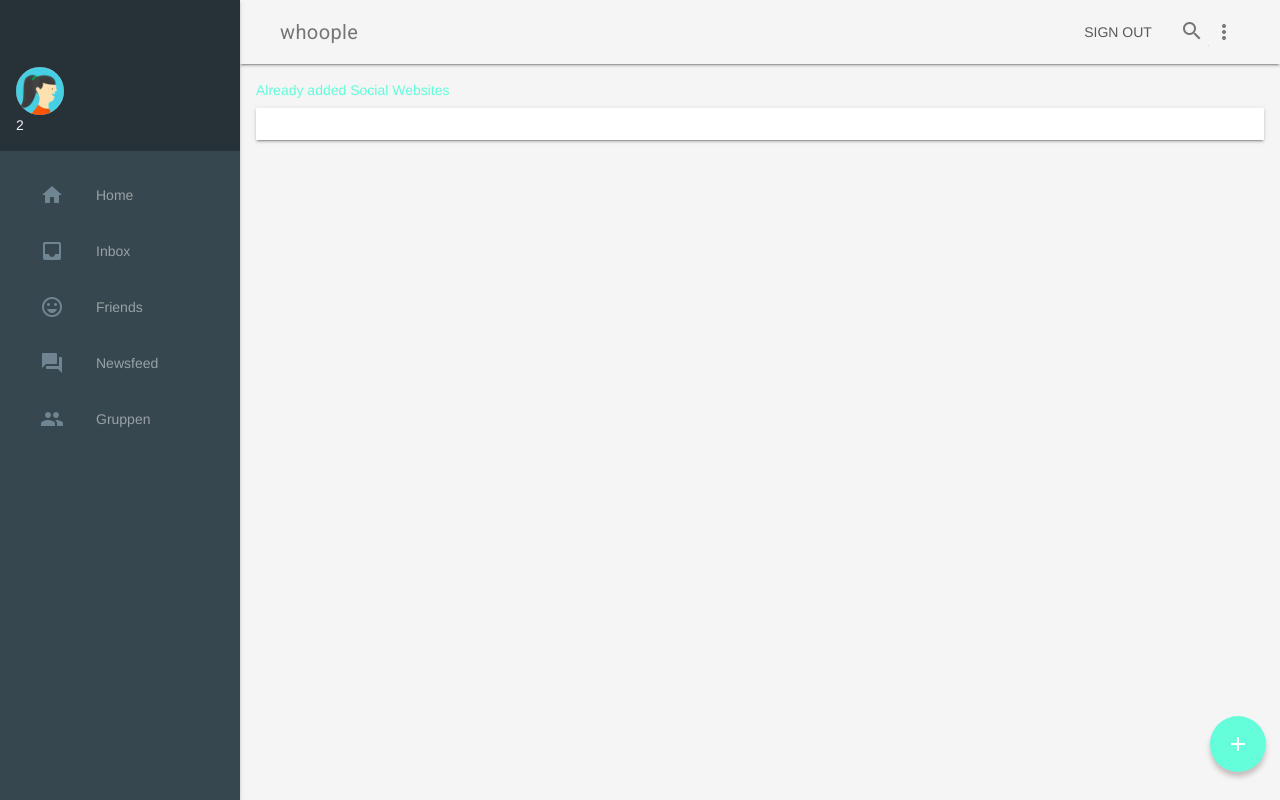
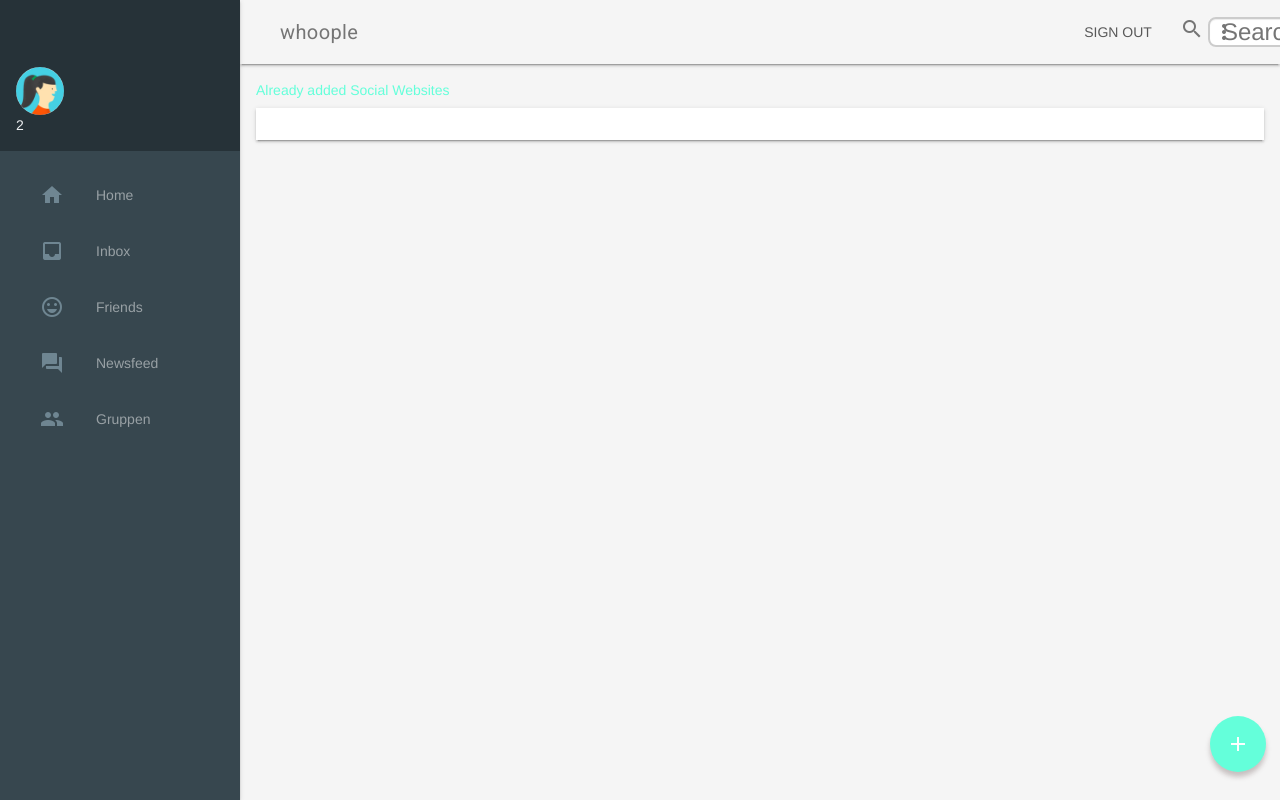
Before and after one commit to Florian-Fritzl-FH-Hagenberg/whoopleFH, a PHP site: page /dashboard.php in a window 1280 px wide. Run offline with PHP 8.4, Linux system fonts and the light colour scheme; a user stored in the database is signed in; data comes from the database, SQL or seed files in the repository; data that the repository does not hold is empty; some libraries are stand-ins or nearby versions.

Commit message:
functionally search

```diff
--- a/dashboard.php
+++ b/dashboard.php
@@ -35,12 +35,13 @@
     <link rel="stylesheet" href="https://code.getmdl.io/1.3.0/material.cyan-light_blue.min.css">
     <link rel="stylesheet" href="styles.css">
 
-    <script src="http://ajax.googleapis.com/ajax/libs/jquery/1.11.1/jquery.min.js"></script>
     <script src="https://code.getmdl.io/1.3.0/material.min.js"></script>
-    <script src="typeahead.min.js"></script>
     <script src="jquery-3.2.1.js"></script>
     <script src="script_dashboard.js"></script>
     <script src="script.js"></script>
+    <script src="http://ajax.googleapis.com/ajax/libs/jquery/1.11.1/jquery.min.js"></script>
+    <script src="typeahead.min.js"></script>
+
 </head>
 <body>
 
@@ -100,7 +101,7 @@
                     <i class="material-icons">search</i>
                 </label>
                 <div class="mdl-textfield__expandable-holder">
-                    <input class="mdl-textfield__input" type="text" name="typeahead" id="search" placeholder="Search for users...">
+                    <input type="text" name="typeahead" class="mdl-textfield__input typeahead tt-query" autocomplete="off" spellcheck="false" placeholder="Search for users...">
                     <label class="mdl-textfield__label" for="search"></label>
                 </div>
             </div>
--- a/styles.css
+++ b/styles.css
@@ -1315,3 +1315,54 @@
     padding: 100px;
 }
 */
+
+/* SUCHFELD */
+
+.bs-example{
+    font-family: sans-serif;
+    position: relative;
+    margin: 50px;
+}
+.typeahead, .tt-query, .tt-hint {
+    border: 2px solid #CCCCCC;
+    border-radius: 8px;
+    font-size: 24px;
+    height: 30px;
+    line-height: 30px;
+    outline: medium none;
+    padding: 8px 12px;
+    width: 396px;
+}
+.typeahead {
+    background-color: #FFFFFF;
+}
+.typeahead:focus {
+    border: 2px solid #0097CF;
+}
+.tt-query {
+    box-shadow: 0 1px 1px rgba(0, 0, 0, 0.075) inset;
+}
+.tt-hint {
+    color: #999999;
+}
+.tt-dropdown-menu {
+    background-color: #FFFFFF;
+    border: 1px solid rgba(0, 0, 0, 0.2);
+    border-radius: 8px;
+    box-shadow: 0 5px 10px rgba(0, 0, 0, 0.2);
+    margin-top: 12px;
+    padding: 8px 0;
+    width: 422px;
+}
+.tt-suggestion {
+    font-size: 24px;
+    line-height: 24px;
+    padding: 3px 20px;
+}
+.tt-suggestion.tt-is-under-cursor {
+    background-color: #0097CF;
+    color: #FFFFFF;
+}
+.tt-suggestion p {
+    margin: 0;
+}
```
